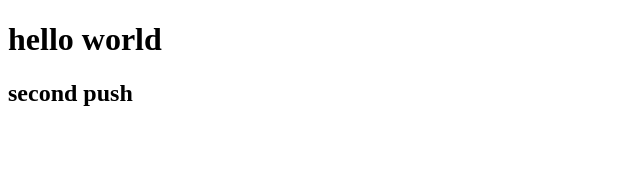
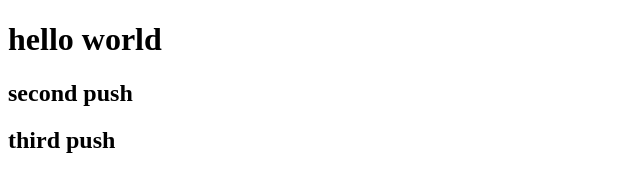
Before and after one commit to chat-studio/demo-repository, a website: page iuchi/index.html in a window 1280 px wide. Shown: the whole page, without its empty margins (0-640 px from the left). Drawn offline with Linux system fonts and the light colour scheme.

Commit message:
third push

```diff
--- a/iuchi/index.html
+++ b/iuchi/index.html
@@ -8,5 +8,6 @@
 <body>
     <h1>hello world</h1>
     <h2>second push</h2>
+    <h2>third push</h2>
 </body>
 </html>
```
